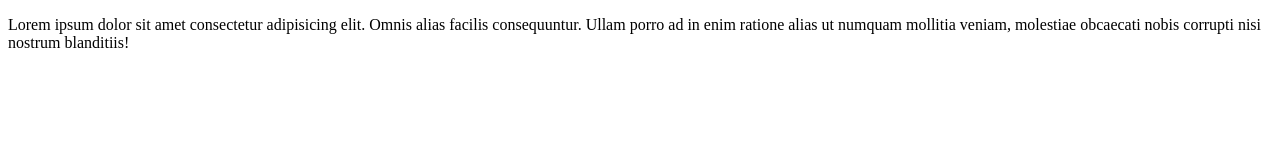
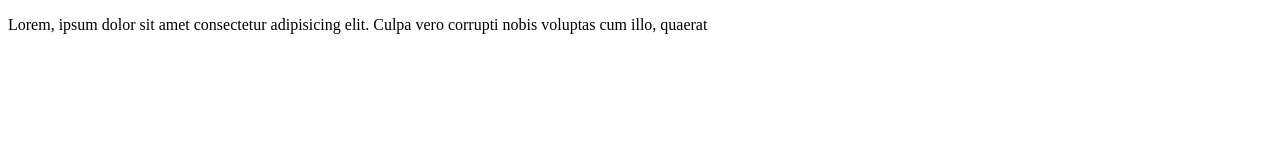
Before and after one commit to casangel2/ControlVersion, a plain HTML site: page index.html in a window 1280 px wide. Drawn offline with Linux system fonts and the light colour scheme.

Commit message:
update lorem

```diff
--- a/index.html
+++ b/index.html
@@ -8,8 +8,8 @@
 </head>
 
 <body>
-    <p>Lorem ipsum dolor sit amet consectetur adipisicing elit. Omnis alias facilis consequuntur. Ullam porro ad in enim
-        ratione alias ut numquam mollitia veniam, molestiae obcaecati nobis corrupti nisi nostrum blanditiis!</p>
+    <p>Lorem, ipsum dolor sit amet consectetur adipisicing elit. Culpa vero corrupti nobis voluptas cum illo, quaerat
+    </p>
 </body>
 
 </html>
```
